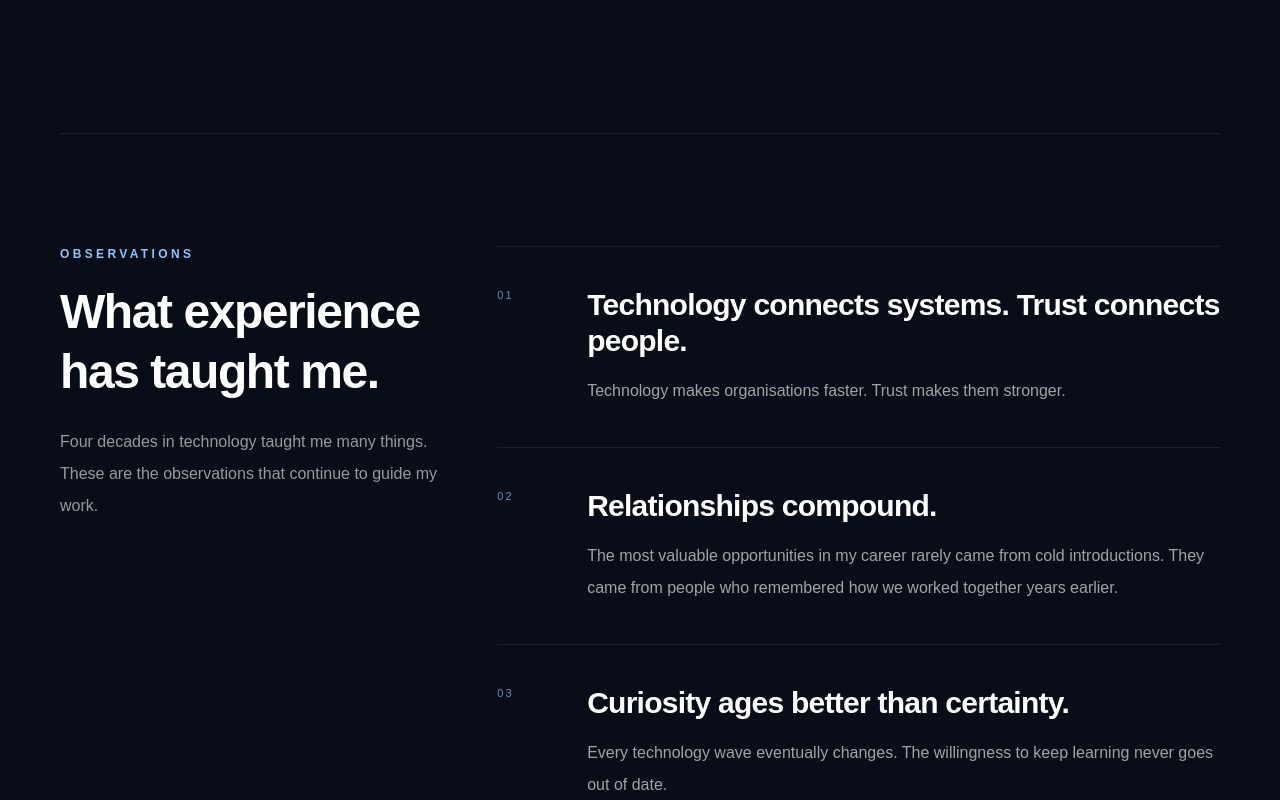
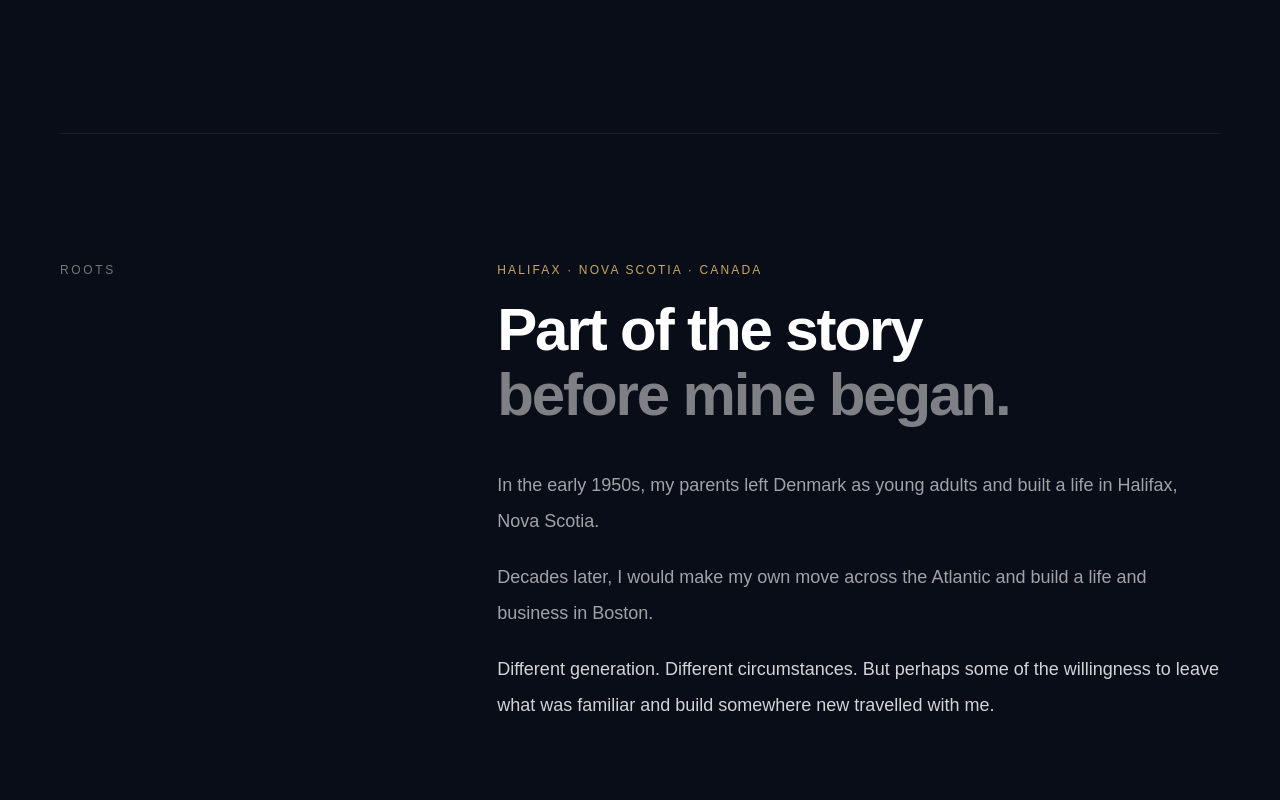
Before and after one commit to SoSureAdmin/elfort.com, a Next.js app: page / in a window 1280 px wide. Shown: the part 2840-3640 px from the top of the page. Built offline with nearby package versions, Linux system fonts and the light colour scheme.

Commit message:
Add Halifax family roots section

```diff
--- /dev/null
+++ b/app/components/Roots.tsx
@@ -0,0 +1,43 @@
+export default function Roots() {
+  return (
+    <section className="border-t border-white/[0.08] py-24 md:py-32">
+      <div className="grid gap-12 lg:grid-cols-[0.7fr_1.3fr]">
+        <div>
+          <div className="text-xs font-medium uppercase tracking-[0.22em] text-white/44">
+            Roots
+          </div>
+        </div>
+
+        <div>
+          <div className="text-xs font-medium uppercase tracking-[0.18em] text-[#c9a962]">
+            Halifax · Nova Scotia · Canada
+          </div>
+
+          <h2 className="mt-5 max-w-[850px] text-4xl font-semibold leading-[1.08] tracking-[-0.035em] text-white md:text-6xl">
+            Part of the story
+            <br />
+            <span className="text-white/48">before mine began.</span>
+          </h2>
+
+          <div className="mt-10 max-w-[760px] space-y-5 text-lg leading-9 text-white/62">
+            <p>
+              In the early 1950s, my parents left Denmark as young adults and
+built a life in Halifax, Nova Scotia.
+            </p>
+
+            <p>
+              Decades later, I would make my own move across the Atlantic and
+              build a life and business in Boston.
+            </p>
+
+            <p className="text-white/82">
+              Different generation. Different circumstances. But perhaps some
+              of the willingness to leave what was familiar and build somewhere
+              new travelled with me.
+            </p>
+          </div>
+        </div>
+      </div>
+    </section>
+  );
+}
--- a/app/page.tsx
+++ b/app/page.tsx
@@ -1,6 +1,7 @@
 import Image from "next/image";
 import Hero from "./components/Hero";
 import Perspective from "./components/Perspective";
+import Roots from "./components/Roots";
 import Observations from "./components/Observations";
 import CurrentFocus from "./components/CurrentFocus";
 
@@ -53,6 +54,9 @@ export default function Home() {
 
         {/* What experience taught me */}
         <Perspective />
+
+        {/* Roots */}
+<Roots />
 
         {/* Observations */}
         <Observations />
```
